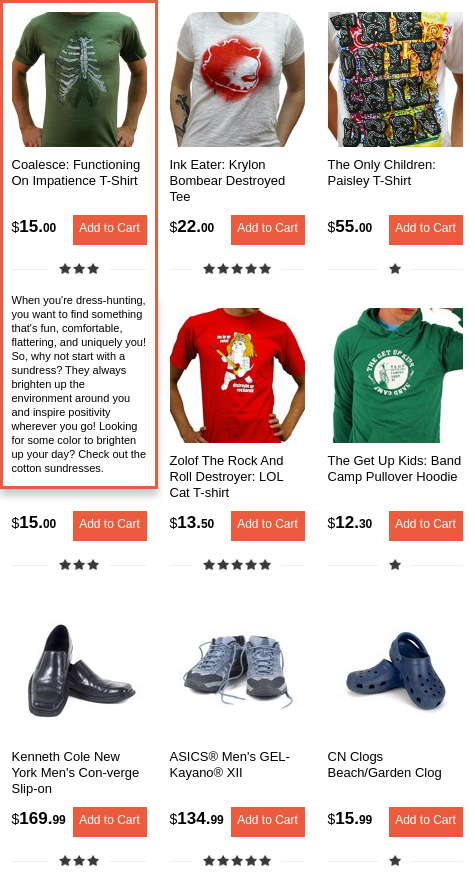
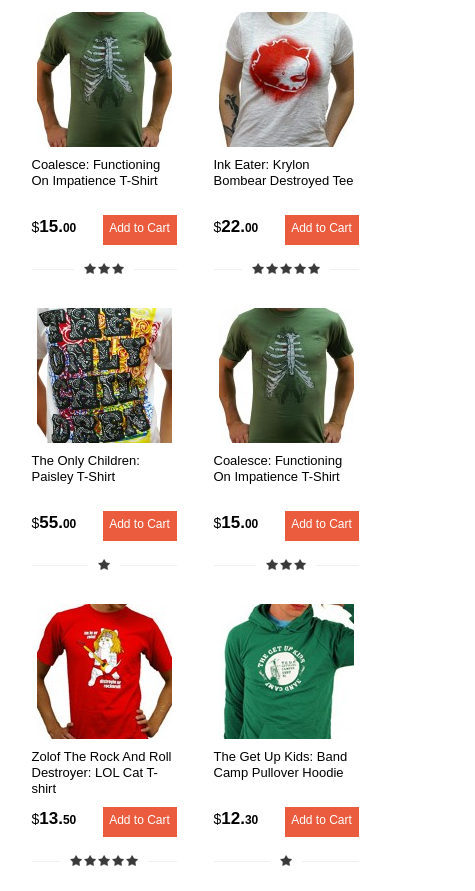
Before and after one commit to anxoret/dynamic-display-of-goods, a website: page listing.html in a window 390 px wide. Shown: the top 891 px of the page, 475 px wide, since content can reach past the window. Drawn offline with Linux system fonts and the light colour scheme.

Commit message:
Adapting the display of the products block for mobile devices

```diff
--- a/scss/style.scss
+++ b/scss/style.scss
@@ -9,9 +9,11 @@
 
 .products_theme_original {
 	display: flex;
-	width: 475px;
+	max-width: 475px;
+	min-width: 320px;
 	flex-direction: row;
 	flex-wrap: wrap;
+	justify-content: center;
 }
 
 .product_theme_original {
@@ -156,3 +158,42 @@
 	font-size: 11px;
 	line-height: 14px;
 }
+
+@media (max-width: 455px) {
+	.product_theme_original,
+	.product__additional-info_theme_original {
+		width: $productWidth + 60px;
+	}
+
+	.product__name_theme_original,
+	.product__purchase-information_theme_original,
+	.product__rating_theme_original {
+		width: $imgWidth + 20px;
+	}
+}
+
+@media (max-width: 423px) {
+	.product_theme_original,
+	.product__additional-info_theme_original {
+		width: $productWidth + 30px;
+	}
+
+	.product__name_theme_original,
+	.product__purchase-information_theme_original,
+	.product__rating_theme_original {
+		width: $imgWidth + 10px;
+	}
+}
+
+@media (max-width: 363px) {
+	.product_theme_original,
+	.product__additional-info_theme_original {
+		width: $productWidth;
+	}
+
+	.product__name_theme_original,
+	.product__purchase-information_theme_original,
+	.product__rating_theme_original {
+		width: $imgWidth;
+	}
+}
--- a/scss/variables.scss
+++ b/scss/variables.scss
@@ -1,6 +1,6 @@
 $buttonBackgroundColor: #eb5c3e;
 $greyColor: #f0f0f0;
 $borderColor: #eb5c3e;
-$productWidth: 152px;
+$productWidth: 146px;
 $imgWidth: 135px;
 $productRatingHeight:  48px;
```
Also changed, not shown: css/style.css.
